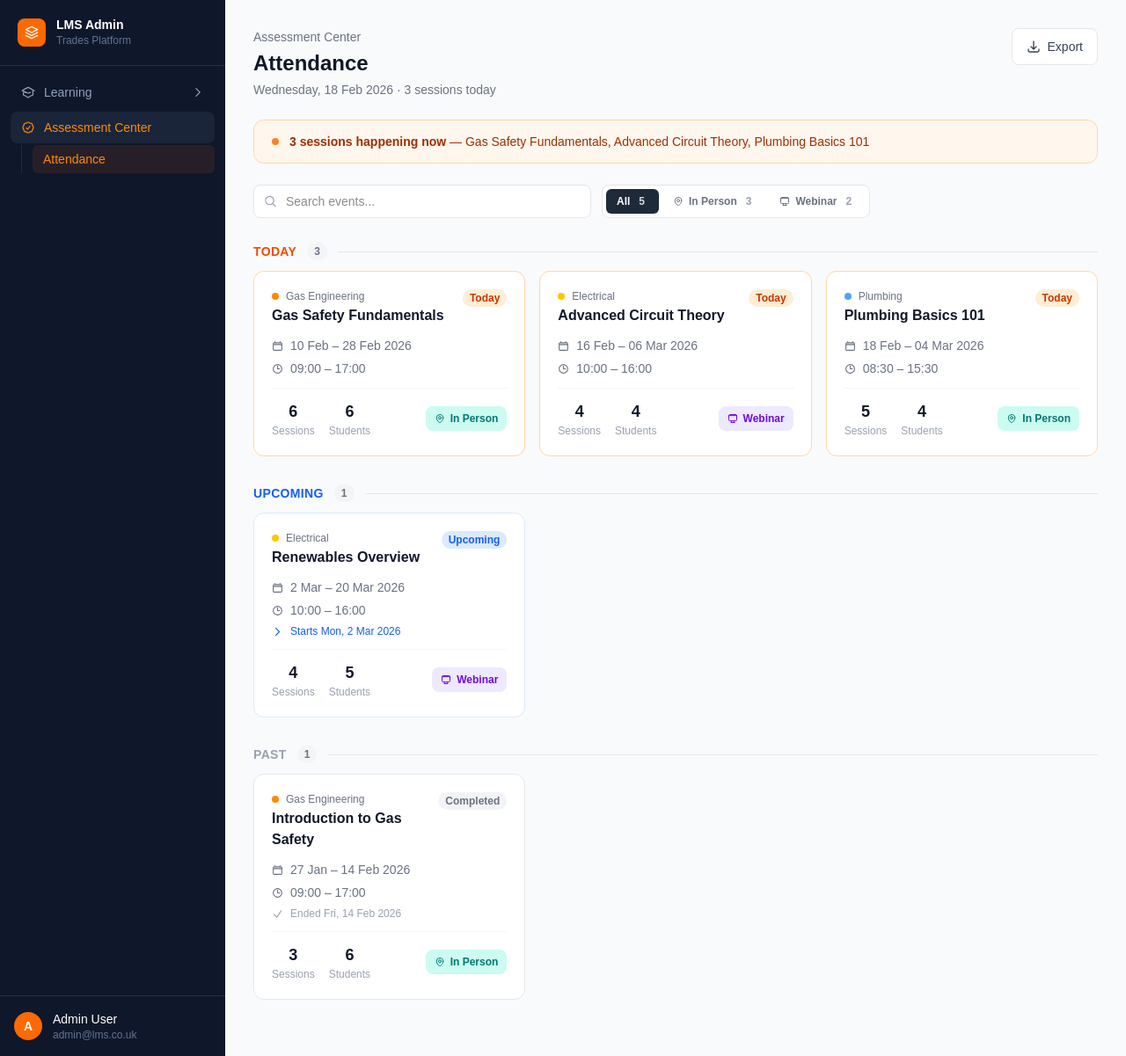
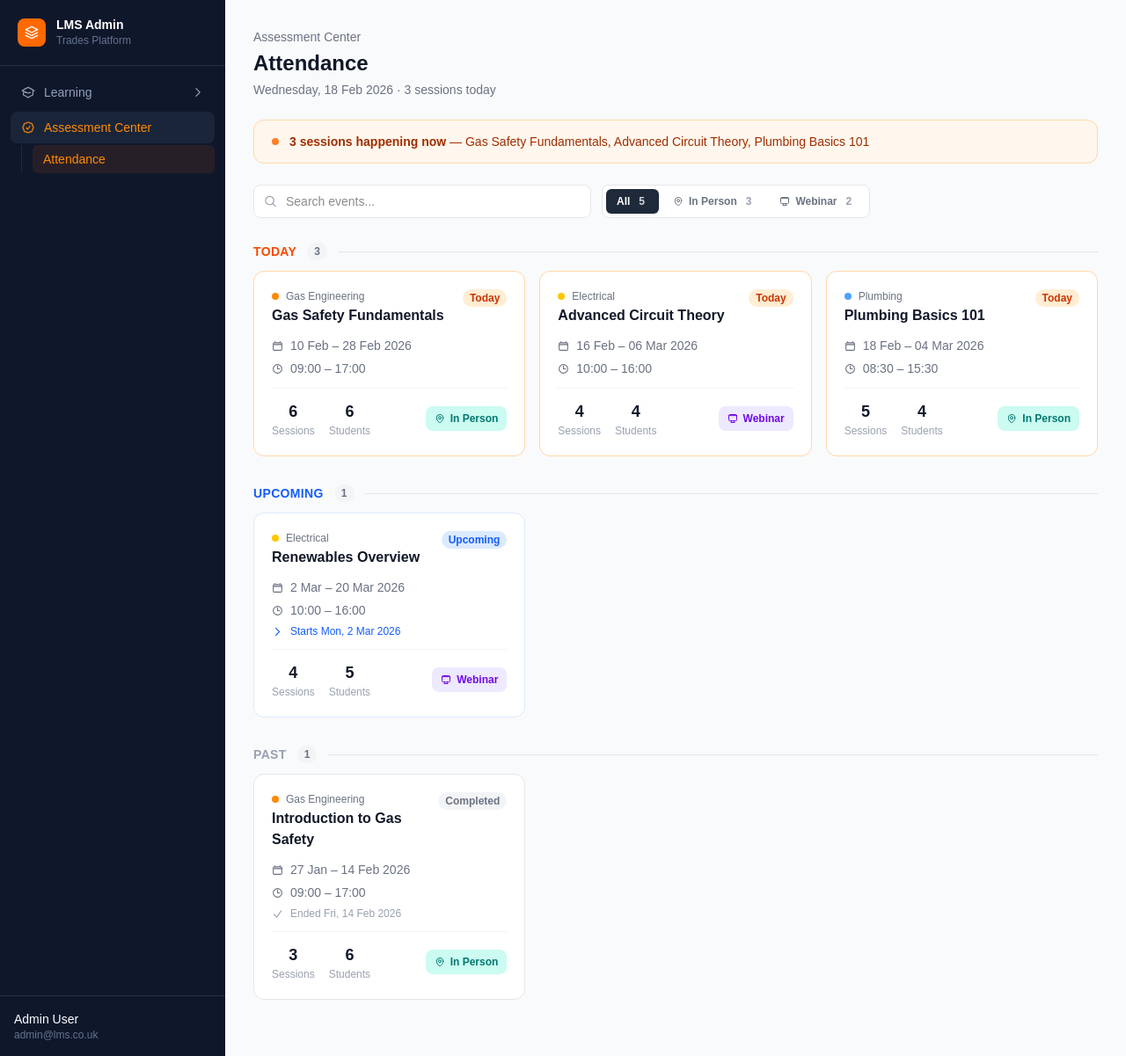
Before and after one commit to svkeivan/learning-edia, a Next.js app: page /assessment-center/attendance in a window 1280 px wide. Shown: the whole page at 88% size. Built offline with nearby package versions, Linux system fonts and the light colour scheme.

Commit message:
Remove export button from AttendancePage and simplify the user area in Sidebar by eliminating unnecessary elements, streamlining the UI for better user experience.

```diff
--- a/src/app/assessment-center/attendance/page.tsx
+++ b/src/app/assessment-center/attendance/page.tsx
@@ -787,12 +787,6 @@ export default function AttendancePage() {
             Wednesday, 18 Feb 2026 · {todayCount} session{todayCount !== 1 ? 's' : ''} today
           </p>
         </div>
-        <button className="inline-flex items-center gap-2 bg-white border border-gray-200 hover:border-gray-300 text-gray-700 px-4 py-2.5 rounded-lg text-sm font-medium transition-colors">
-          <svg width="16" height="16" fill="none" viewBox="0 0 24 24" stroke="currentColor" strokeWidth={2}>
-            <path strokeLinecap="round" strokeLinejoin="round" d="M3 16.5v2.25A2.25 2.25 0 0 0 5.25 21h13.5A2.25 2.25 0 0 0 21 18.75V16.5M16.5 12 12 16.5m0 0L7.5 12m4.5 4.5V3" />
-          </svg>
-          Export
-        </button>
       </div>
 
       {/* Today banner */}
--- a/src/components/Sidebar.tsx
+++ b/src/components/Sidebar.tsx
@@ -244,14 +244,9 @@ export default function Sidebar() {
 
       {/* Bottom user area */}
       <div className="px-4 py-4 border-t border-slate-700/60">
-        <div className="flex items-center gap-3">
-          <div className="w-8 h-8 rounded-full bg-orange-500 flex items-center justify-center text-white text-sm font-semibold shrink-0">
-            A
-          </div>
-          <div className="min-w-0">
-            <p className="text-white text-sm font-medium truncate">Admin User</p>
-            <p className="text-slate-500 text-xs truncate">admin@lms.co.uk</p>
-          </div>
+        <div className="min-w-0">
+          <p className="text-white text-sm font-medium truncate">Admin User</p>
+          <p className="text-slate-500 text-xs truncate">admin@lms.co.uk</p>
         </div>
       </div>
     </aside>
```
